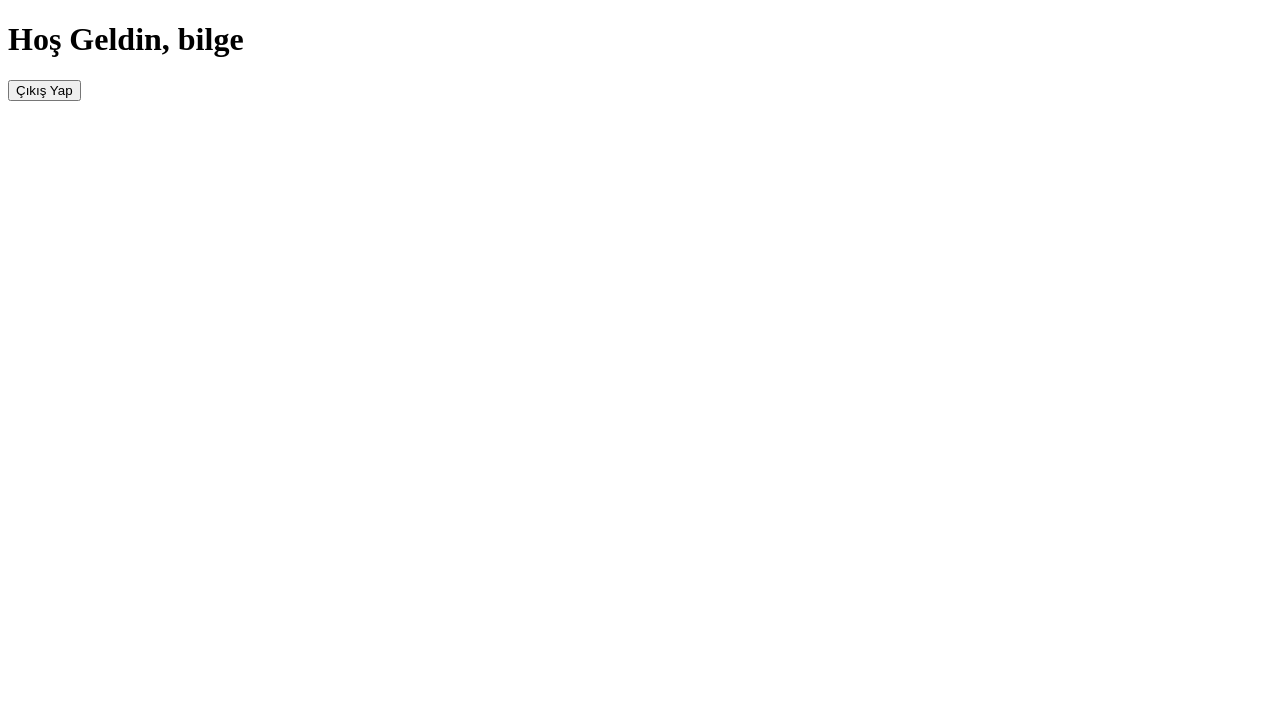
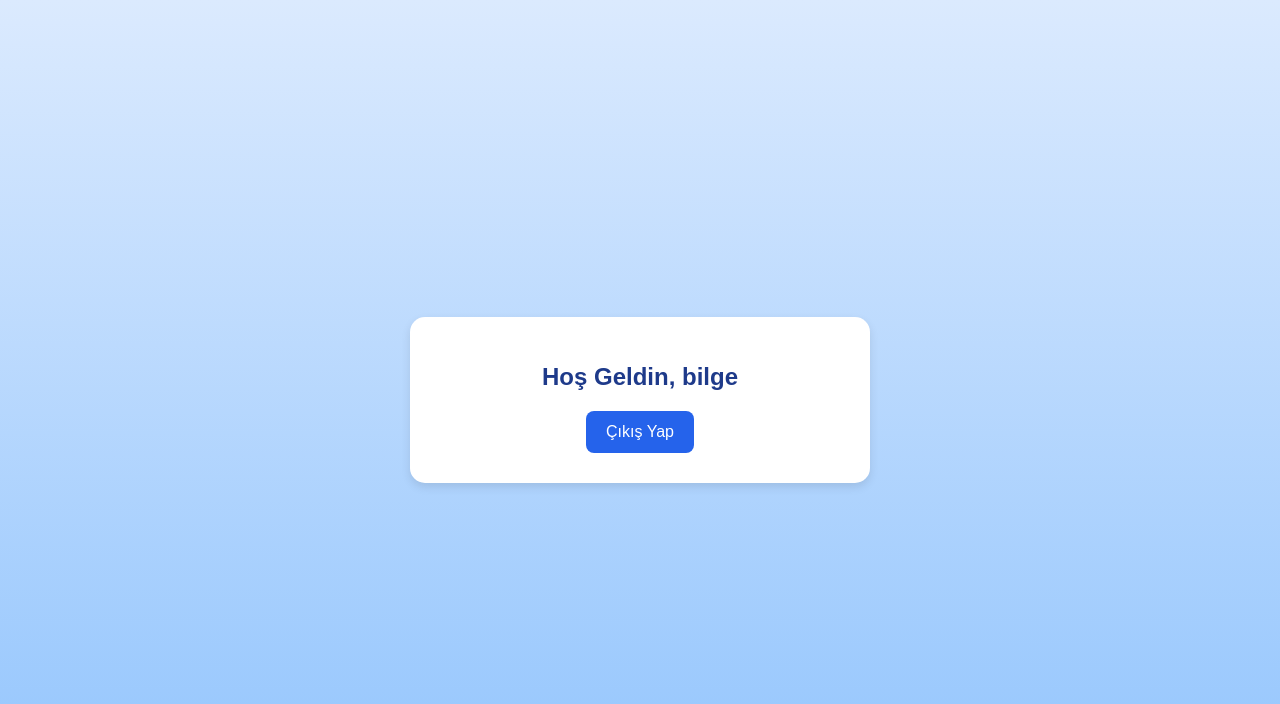
Before and after one commit to Bisbilge/rentazon, a Django app: page /home/ in a window 1280 px wide. Shown: the top 704 px of the page. Run offline with Django 5.2, Linux system fonts and the light colour scheme; a user stored in the database is signed in.

Commit message:
home sayfasını yeni arayüzü

```diff
--- a/myapp/accounts/templates/accounts/home.html
+++ b/myapp/accounts/templates/accounts/home.html
@@ -4,13 +4,62 @@
     <meta charset="UTF-8">
     <meta name="viewport" content="width=device-width, initial-scale=1.0">
     <title>Ana Sayfa</title>
+    <style>
+        /* Sayfa genel stili */
+        body {
+            font-family: Arial, sans-serif;
+            background: linear-gradient(to bottom, #dbeafe, #93c5fd);
+            color: #1e3a8a;
+            text-align: center;
+            margin: 0;
+            padding: 0;
+            display: flex;
+            justify-content: center;
+            align-items: center;
+            height: 100vh;
+        }
+
+        /* Ana kutu */
+        .container {
+            background: white;
+            padding: 30px;
+            border-radius: 15px;
+            box-shadow: 0px 4px 10px rgba(0, 0, 0, 0.1);
+            max-width: 400px;
+            width: 100%;
+        }
+
+        /* Başlık */
+        h1 {
+            margin-bottom: 20px;
+            font-size: 24px;
+        }
+
+        /* Çıkış yap butonu */
+        button {
+            background-color: #2563eb;
+            color: white;
+            border: none;
+            padding: 12px 20px;
+            border-radius: 8px;
+            cursor: pointer;
+            font-size: 16px;
+            transition: background 0.3s ease;
+        }
+
+        /* Buton hover efekti */
+        button:hover {
+            background-color: #1e40af;
+        }
+    </style>
 </head>
 <body>
-    <h1>Hoş Geldin, {{ user.username }}</h1>
-
-    <form action="{% url 'logout' %}" method="post">
-        {% csrf_token %}
-        <button type="submit">Çıkış Yap</button>
-    </form>
+    <div class="container">
+        <h1>Hoş Geldin, {{ user.username }}</h1>
+        <form action="{% url 'logout' %}" method="post">
+            {% csrf_token %}
+            <button type="submit">Çıkış Yap</button>
+        </form>
+    </div>
 </body>
 </html>
```
Also changed, not shown: myapp/db.sqlite3.
